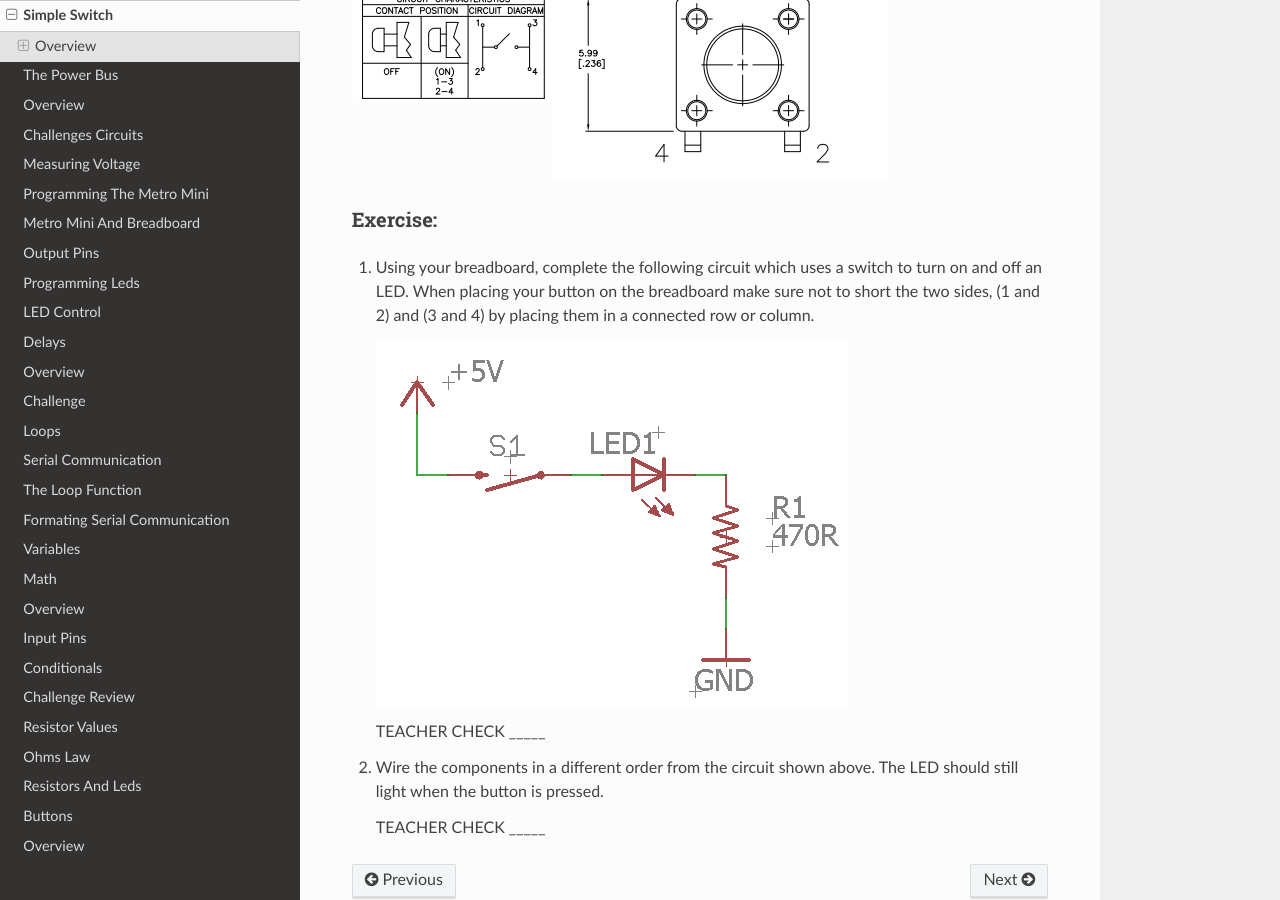
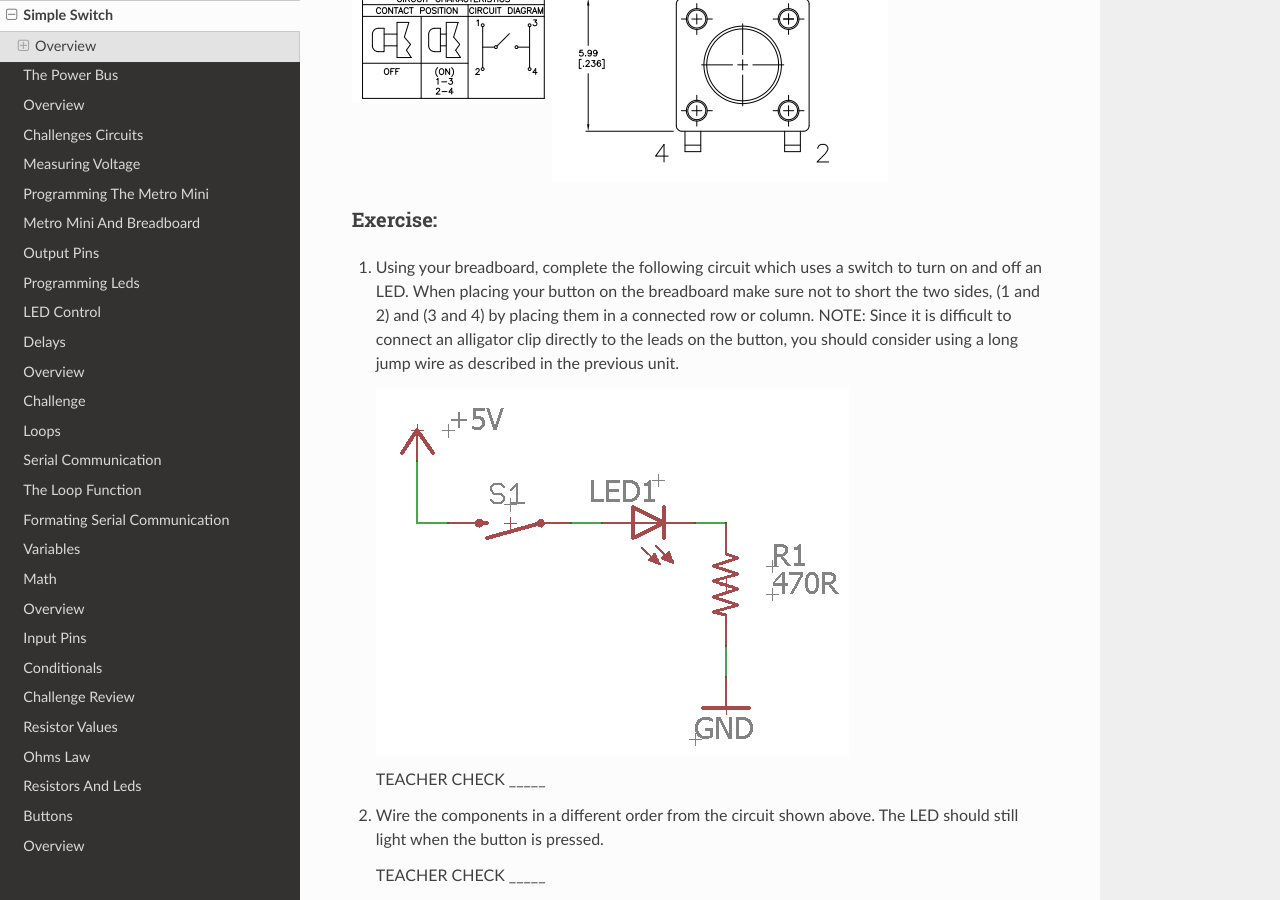
Before and after one commit to maxtkc/mvths-wiki, a Sphinx documentation site: the page built from docs/004-simple-switch.rst, in a window 1280 px wide and 900 px high, scrolled down 1435 px. Built offline with Sphinx 7.4.7 and the Read the Docs theme 2.0.0, drawn with Linux system fonts in a browser that asks for light colours; pages that are not in the unit, such as notebooks, are missing from menus.

Commit message:
Update 004-simple-switch.rst

```diff
--- a/docs/004-simple-switch.rst
+++ b/docs/004-simple-switch.rst
@@ -27,7 +27,7 @@ So why do they make buttons so complicated? The purpose of the four leads is to
 Exercise:
 ~~~~~~~~~
 
-#. Using your breadboard, complete the following circuit which uses a switch to turn on and off an LED. When placing your button on the breadboard make sure not to short the two sides, (1 and 2) and (3 and 4) by placing them in a connected row or column.
+#. Using your breadboard, complete the following circuit which uses a switch to turn on and off an LED. When placing your button on the breadboard make sure not to short the two sides, (1 and 2) and (3 and 4) by placing them in a connected row or column. NOTE: Since it is difficult to connect an alligator clip directly to the leads on the button, you should consider using a long jump wire as described in the previous unit.
 
    .. figure:: images/image121.png
 
```
